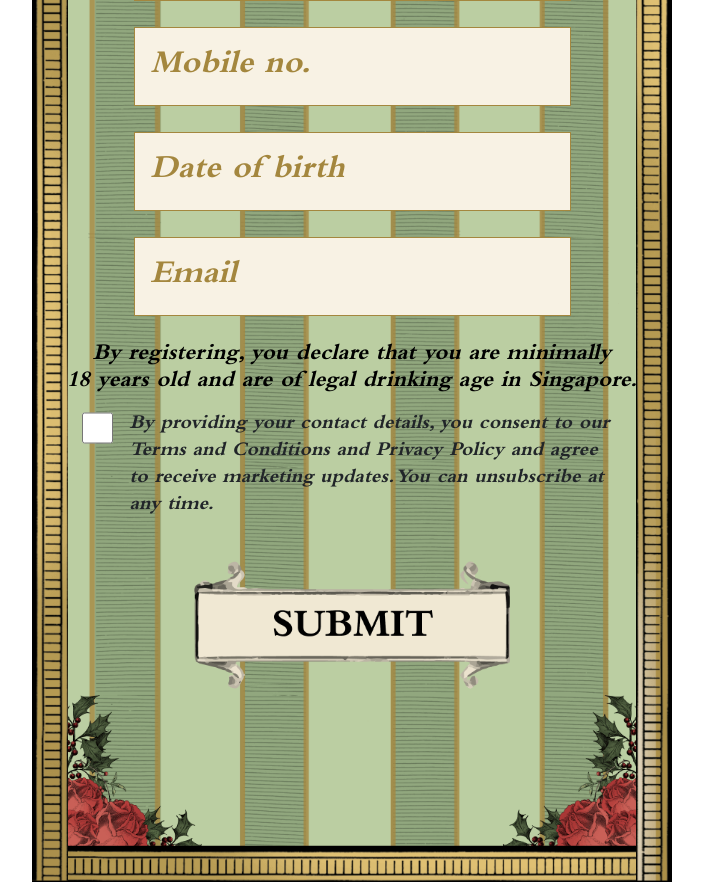
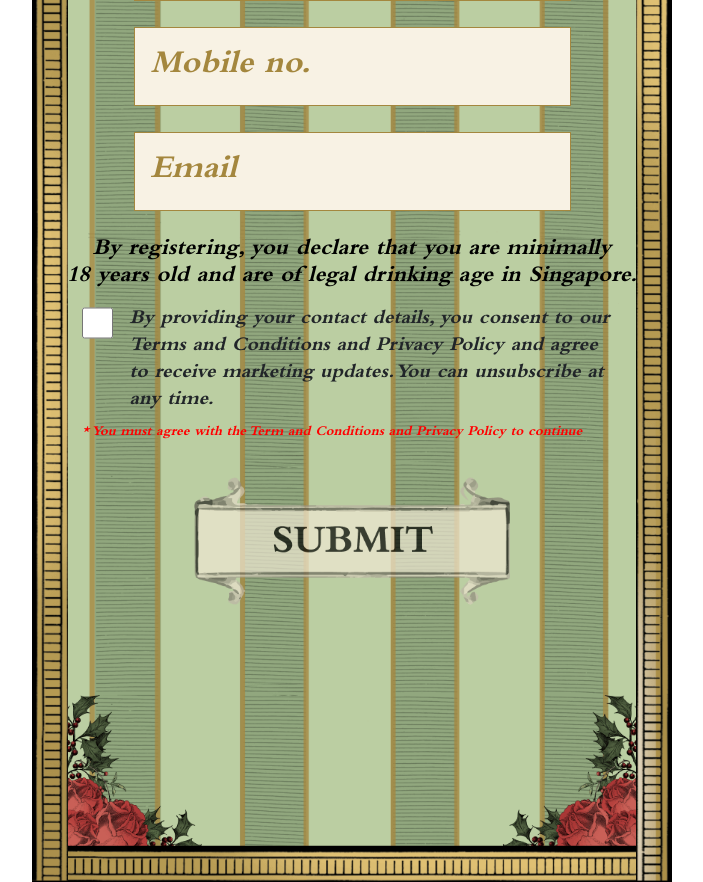
Before and after one commit to viettran-dht/xmas, a React (Create React App) app: page / in a window 1280 px wide. Shown: the part 600-1482 px from the top of the page, without its empty margins (288-991 px from the left). Built offline with nearby package versions, Linux system fonts and the light colour scheme.

Commit message:
fix UI bug

```diff
--- a/package.json
+++ b/package.json
@@ -13,6 +13,7 @@
     "axios": "^1.2.0",
     "mixpanel-browser": "^2.45.0",
     "react": "^18.2.0",
+    "react-datepicker": "^4.8.0",
     "react-dom": "^18.2.0",
     "react-draggable": "^4.4.5",
     "react-input-mask": "^2.0.4",
@@ -47,6 +48,7 @@
   },
   "devDependencies": {
     "@types/mixpanel-browser": "^2.38.0",
+    "@types/react-datepicker": "^4.8.0",
     "@types/react-input-mask": "^3.0.2"
   }
 }
--- a/src/App.css
+++ b/src/App.css
@@ -318,7 +318,7 @@ img#bot-flower {
   display: block;
   margin: 1rem auto 100px;
 }
-.is-mobile{
+.is-mobile {
   display: none;
 }
 /*  */
@@ -527,7 +527,7 @@ img#explosion {
 .content-lose .follow a {
   color: #000;
 }
-.content-lose .follow a:hover{
+.content-lose .follow a:hover {
   text-decoration: none;
 }
 .content-lose .link-right {
@@ -660,7 +660,6 @@ img#explosion {
   }
 }
 
-
 /*  */
 @media only screen and (max-width: 450px) {
   .content-register img#logo {
@@ -778,13 +777,13 @@ img#explosion {
   .content-lose #right {
     max-width: 50%;
   }
-  .is-desktop{
+  .is-desktop {
     display: none;
   }
-  .is-mobile{
+  .is-mobile {
     display: block;
   }
-  img#oh-dear{
+  img#oh-dear {
     max-width: 65%;
   }
   .content-dear .you-must {
@@ -802,7 +801,6 @@ img#explosion {
     max-width: 95%;
     margin-top: 2rem;
   }
-
 }
 .redeemed-backdrop {
   position: absolute;
@@ -824,3 +822,29 @@ img#explosion {
   background: white;
   border-radius: 50%;
 }
+
+.error-message {
+  text-align: left;
+  margin-top: -1rem;
+  margin-bottom: 1rem;
+  color: red;
+  font-size: 14px;
+  font-style: italic;
+}
+.disabled-btn {
+  opacity: 0.7;
+}
+
+/* hide step arrow input number */
+
+/* Chrome, Safari, Edge, Opera */
+input::-webkit-outer-spin-button,
+input::-webkit-inner-spin-button {
+  -webkit-appearance: none;
+  margin: 0;
+}
+
+/* Firefox */
+input[type=number] {
+  -moz-appearance: textfield;
+}
--- a/src/App.tsx
+++ b/src/App.tsx
@@ -50,7 +50,7 @@ function App() {
   }
   useEffect(() => {
     cacheImages()
-    mixpanel.track('loadgame');
+    // mixpanel.track('loadgame');
   }, [])
   const onRegister = async (values: any) => {
     try {
--- a/src/components/Game.tsx
+++ b/src/components/Game.tsx
@@ -12,8 +12,8 @@ function Game({ result }: any) {
     const [loading, setLoading] = useState(false);
     useEffect(() => {
 
-        const body = document.getElementsByTagName('body');
-        body[0].style.overflow = 'hidden'
+        // const body = document.getElementsByTagName('body');
+        // body[0].style.overflow = 'hidden'
     }, [])
     const setWinLose = () => {
         const body = document.getElementsByTagName('body');
--- a/src/components/Register.tsx
+++ b/src/components/Register.tsx
@@ -1,19 +1,22 @@
 import React, { useEffect, useState } from 'react';
 import { ToastContainer, toast } from 'react-toastify';
 import InputMask from 'react-input-mask';
+import DatePicker from "react-datepicker";
 const initForm = {
     firstName: '',
     lastName: '',
     phone: '',
-    dob: '',
-    email: ''
+    email: '',
+    checked: false
 }
+function isValidEmail(email: string) {
+    return /\S+@\S+\.\S+/.test(email);
+}
+
 function Register({ onRegister }: any) {
     const [form, setForm] = useState<any>(initForm)
-    useEffect(() => {
+    const [showValidate, setShowValidate] = useState<any>(false)
 
-
-    }, [])
     const setFormValue = (field: string) => (e: any) => {
         const newForm = { ...form, [field]: e.target.value }
         setForm(newForm)
@@ -22,14 +25,20 @@ function Register({ onRegister }: any) {
         const values = {
             ...form,
             phone: form.phone.replace(/_/g, ''),
-            dob: form.dob.replace(/_/g, '')
+        }
+        setShowValidate(true)
+        if (!values.checked) {
+            return
         }
         for (const key in values) {
             if (!values[key]) {
-                toast.error("Please type all input");
                 return
             }
         }
+        if (!isValidEmail(values.email)) {
+            return
+        }
+
         onRegister(values)
     }
     return (
@@ -43,39 +52,43 @@ function Register({ onRegister }: any) {
                 </p>
                 <form>
                     <div className="form-item position-relative">
-                        {/* <label htmlFor="first-name">First Name</label> */}
                         <input type="text" value={form.firstName} onChange={setFormValue('firstName')} id="first-name" placeholder="First Name" />
+                        {showValidate && !form.firstName && <div className="error-message">Please input first name</div>}
                     </div>
                     <div className="form-item position-relative">
-                        {/* <label htmlFor="last-name">Last Name</label> */}
                         <input type="text" value={form.lastName} onChange={setFormValue('lastName')} id="last-name" placeholder="Last Name" />
+                        {showValidate && !form.lastName && <div className="error-message">Please input last name</div>}
                     </div>
                     <div className="form-item position-relative">
-                        <InputMask mask="99999999999" type="tel" value={form.phone} onChange={setFormValue('phone')} placeholder="Mobile no." maskPlaceholder="." />
+                        <input type="tel" value={form.phone} onChange={setFormValue('phone')} placeholder="Mobile no." />
+                        {showValidate && !form.phone && <div className="error-message">Please input mobilme no.</div>}
                     </div>
                     <div className="form-item position-relative">
-                        {/* <label htmlFor="date-of-birth">Date of birth</label> */}
-                        {/* <input type="text" value={form.dob} id="date-of-birth" placeholder="Date of birth" /> */}
-                        <InputMask mask="99/99/9999" value={form.dob} onChange={setFormValue('dob')} placeholder="Date of birth" maskPlaceholder="-" />
-                    </div>
-                    <div className="form-item position-relative">
-                        {/* <label htmlFor="email">Email</label> */}
                         <input type="email" value={form.email} onChange={setFormValue('email')} id="email" placeholder="Email" />
+                        {showValidate && !isValidEmail(form.email) && <div className="error-message">Please input email</div>}
                     </div>
                     <p>
                         By registering, you declare that you are minimally<br />
                         18 years old and are of legal drinking age in Singapore.
                     </p>
                     <div className="checkbox d-flex justify-content-start align-items-start position-relative">
-                        <input type="checkbox" id="checkbox" name="checkbox" value="checkbox" />
+                        <input type="checkbox" id="checkbox" name="checkbox" checked={form.checked} onChange={(e) => {
+                            const newForm = { ...form, checked: e.target.checked }
+                            setForm(newForm)
+                        }} />
                         <label htmlFor="checkbox">
                             By providing your contact details, you consent to our<br />
                             Terms and Conditions and Privacy Policy and agree<br />
                             to receive marketing updates. You can unsubscribe at<br />
                             any time.
+
                         </label>
+
                     </div>
-                    <a className="submit" onClick={submit} ><img id="submit" alt="submit" src="./images/register/submit.png" /></a>
+                    {!form.checked && <div className="error-message checkbox d-flex justify-content-start align-items-start position-relative">
+                        * You must agree with the Term and Conditions and Privacy Policy to continue
+                    </div>}
+                    <a className={`submit ${form.checked ? '' : 'disabled-btn'}`} onClick={submit} ><img id="submit" alt="submit" src="./images/register/submit.png" /></a>
                 </form>
             </div>
         </div>
```
Also changed, not shown: 1 other file (tests, documents, lock files or other folders).
